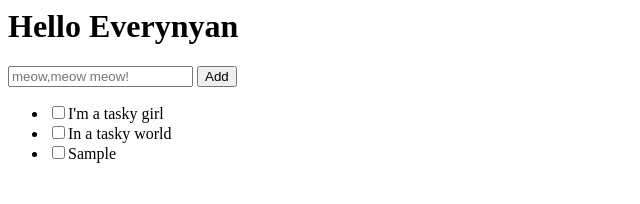
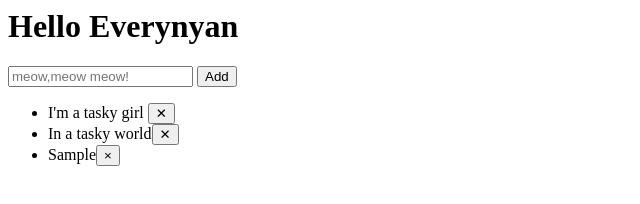
Before and after one commit to AseelL/todoList, a plain HTML site: page index.html in a window 1280 px wide. Both pictures are taken after typing "Sample" into the empty fields and a click on the button "Add". Shown: the whole page, without its empty margins (0-640 px from the left). Drawn offline with Linux system fonts and the light colour scheme.

Commit message:
add button and style sheet added

```diff
--- a/index.html
+++ b/index.html
@@ -1,13 +1,15 @@
-<script src="script.js"></script>
 <head>
-    <h1>Hello Everynyan</h1>
+  <h1>Hello Everynyan</h1>
 </head>
+
 <body>
-     <input type="text" placeholder="meow,meow meow!" id="addText">
-    <button type="submit" id="submit" onclick="newElement()">Add</button>
-    <ul id="todolist">
-      <li><input type="checkbox">I'm a tasky girl</li>
-      <li><input type="checkbox">In a tasky world</li>
+  <input type="text" placeholder="meow,meow meow!" id="addText">
+  <button type="submit" id="submit" onclick="newElement()">Add</button>
+  <ul id="todolist">
+    <li>I'm a tasky girl <button type="submit">&#10005</button></li>
+    <li>In a tasky world<button type="submit" ">&#10005</button></li>
     </ul>
 
 </body>
+<script src=" script.js"></script>
+        <link href="style.css" rel="stylesheet">
--- a/script.js
+++ b/script.js
@@ -1,16 +1,33 @@
-function newElement(){
-  var boom = document.createElement("input");
-  boom.setAttribute("type","checkbox");
+var inputValue = document.getElementById("addText");
+var todolist = document.getElementById("todolist");
+var addText = document.getElementById("addText");
+
+function newElement() {
+  var closeButt = document.createElement("button");
+  closeButt.setAttribute("type", "submit");
+  closeButt.textContent = "\u00D7";
+  closeButt.className = "close";
   var li = document.createElement("li");
-  var inputValue=document.getElementById("addText").value;
-  if (inputValue===''){
+  if (inputValue.value === '') {
     alert("write something faggot");
-  }else{
-      var t=document.createTextNode(inputValue);
-  li.appendChild(boom);
-  li.appendChild(t);
-  document.getElementById("todolist").appendChild(li);
+  } else {
+    var t = document.createTextNode(inputValue.value);
+    li.appendChild(t);
+    li.appendChild(closeButt);
+    todolist.appendChild(li);
   }
-  document.getElementById("addText").value="";
+  addText.value = "";
 
+  closeButt.addEventListener("click", function () {
+    var i = closeButt.parentElement;
+    //  i.style.display = "none"
+    //i.textContent = "";
+    var ii = i.parentElement;
+    ii.removeChild(i);
+  })
 }
+
+// function close(i) {
+//   i = this.parentElement;
+//
+// }
--- /dev/null
+++ b/style.css
@@ -0,0 +1,3 @@
+ul li {
+    cursor: pointer;
+}
```
